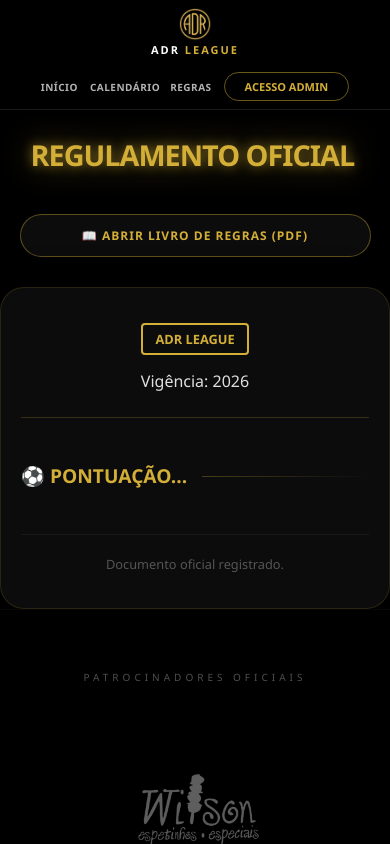
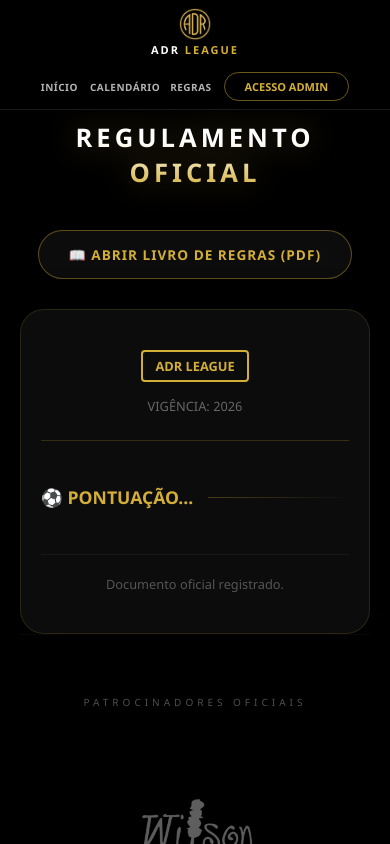
Before and after one commit to Andre2117-maker/ADR_league, a React (Vite) app: page /regras in a window 390 px wide. Built offline with nearby package versions, Linux system fonts and the light colour scheme; no server answers; the database is empty; a web font is replaced by a local one.

Commit message:
ajeite o page-title

```diff
--- a/src/components/Easter Egg/secret.css
+++ b/src/components/Easter Egg/secret.css
@@ -276,8 +276,4 @@
     transform: scale(0.98);
     border-color: var(--gold);
   }
-
-  h1 {
-    font-size: 1.2rem;
-  }
 }
--- a/src/pages/Calendar.jsx
+++ b/src/pages/Calendar.jsx
@@ -120,7 +120,7 @@
   return (
     <div className="page-container">
       <div className="glass-card">
-        <h1 className="page-title">Calendário da Temporada</h1>
+        <h1 className="page-title2">Calendário da Temporada</h1>
 
         <div className="calendar-wrapper">
           {/* WIDGET DO CALENDÁRIO */}
--- a/src/pages/Regras.jsx
+++ b/src/pages/Regras.jsx
@@ -44,7 +44,7 @@
 
   return (
     <div className="page-container1">
-      <h1 className="page-title">Regulamento Oficial</h1>
+      <h1 className="page-title1">Regulamento Oficial</h1>
 
       <div className="rules-wrapper">
         <div className="pdf-actions">
--- a/src/styles/Tabelas/rankingtable.css
+++ b/src/styles/Tabelas/rankingtable.css
@@ -61,14 +61,28 @@
 }
 
 .page-title {
-  color: #d4af37;
+  /* Reset de propriedades que bugam o print */
+  background: none !important;
+  -webkit-background-clip: initial !important;
+  background-clip: initial !important;
+  -webkit-text-fill-color: initial !important;
+
+  /* Cor base Dourada ADR */
+  color: #d4af37 !important;
+
+  /* Brilho */
   text-shadow: 0px 0px 12px rgba(212, 175, 55, 0.6);
+
   font-size: 28px;
   font-weight: 900;
-  text-align: center;
+  text-align: center; /* Centraliza o texto */
   text-transform: uppercase;
+  letter-spacing: 2px;
   margin-bottom: 20px;
-  margin-left: 160px;
+
+  /* CORREÇÃO AQUI: Removemos o margin-left que causava o desalinhamento */
+  margin-left: 0 !important;
+  width: 100%;
 }
 
 thead th {
--- a/src/styles/calendar.css
+++ b/src/styles/calendar.css
@@ -28,7 +28,7 @@
   box-shadow: 0 40px 100px rgba(0, 0, 0, 0.8);
 }
 
-.page-title {
+.page-title2 {
   text-align: left; /* Alinhamento moderno à esquerda */
   font-size: clamp(1.8rem, 5vw, 2.5rem);
   font-weight: 900;
--- a/src/styles/rules.css
+++ b/src/styles/rules.css
@@ -1,28 +1,33 @@
 /* =====================================================
-   RULES - ESTILO PREMIUM ELITE (REGULAMENTO)
+    RULES - ESTILO PREMIUM ELITE (REGULAMENTO)
    ===================================================== */
 
+/* Container Principal */
 .page-container1 {
   padding-top: 135px !important;
   padding-bottom: 50px;
+  padding-left: 20px;
+  padding-right: 20px;
   width: 100%;
   min-height: 100vh;
   background-color: #000;
   display: flex;
   flex-direction: column;
-  align-items: center; /* Centraliza o helper na tela */
+  align-items: center;
   box-sizing: border-box;
 }
 
+/* Helper para centralização */
 .content-center-helper {
   width: 100%;
-  max-width: 950px; /* Largura máxima do conteúdo das regras */
+  max-width: 950px;
   display: flex;
   flex-direction: column;
-  align-items: center; /* Centraliza Título, Botão e Papel verticalmente */
+  align-items: center;
 }
 
-.page-title {
+/* Título da Página */
+.page-title1 {
   width: 100%;
   background: linear-gradient(180deg, #ffffff 30%, #d4af37 100%);
   -webkit-background-clip: text;
@@ -34,19 +39,20 @@
   margin-bottom: 40px;
   font-weight: 900;
   filter: drop-shadow(0 0 15px rgba(212, 175, 55, 0.3));
-  padding-left: 560px;
+  text-align: center;
 }
 
+/* Wrapper das Regras */
 .rules-wrapper {
   width: 100%;
   max-width: 950px;
   display: flex;
   flex-direction: column;
-  align-items: center; /* Centraliza o botão do PDF e o papel */
+  align-items: center;
   animation: fadeIn 0.8s ease-out;
 }
 
-/* Botão do PDF - Melhoria no Mobile */
+/* Seção do Botão PDF */
 .pdf-actions {
   display: flex;
   justify-content: center;
@@ -57,7 +63,7 @@
 .pdf-download-btn {
   background: rgba(20, 20, 20, 0.6);
   color: #d4af37;
-  padding: 14px 25px;
+  padding: 14px 30px;
   border-radius: 50px;
   text-decoration: none;
   font-weight: 800;
@@ -65,11 +71,9 @@
   text-transform: uppercase;
   letter-spacing: 1px;
   border: 1px solid rgba(212, 175, 55, 0.4);
-  transition: all 0.3s ease;
+  transition: all 0.3s cubic-bezier(0.4, 0, 0.2, 1);
   backdrop-filter: blur(5px);
   text-align: center;
-  display: inline-block;
-  white-space: nowrap; /* Impede que o texto quebre em duas linhas no mobile */
 }
 
 .pdf-download-btn:hover {
@@ -79,7 +83,7 @@
   box-shadow: 0 10px 25px rgba(212, 175, 55, 0.4);
 }
 
-/* O Papel (Glassmorphism) */
+/* O "Papel" das Regras (Glassmorphism) */
 .rules-paper {
   background: rgba(15, 15, 15, 0.8);
   backdrop-filter: blur(15px);
@@ -94,7 +98,7 @@
   box-sizing: border-box;
 }
 
-/* Cabeçalho do Doc */
+/* Cabeçalho do Documento Interno */
 .rules-header {
   display: flex;
   justify-content: space-between;
@@ -114,24 +118,32 @@
   border-radius: 4px;
 }
 
-/* Estilo do Conteúdo */
+.doc-date {
+  font-size: 0.8rem;
+  color: #666;
+  text-transform: uppercase;
+}
+
+/* --- ESTILIZAÇÃO DO CONTEÚDO (TEXTO) --- */
 .rules-content {
   line-height: 1.9;
   text-align: left;
 }
 
+/* Títulos das Seções (Ex: 1. PONTUAÇÃO) */
 .rule-section {
   font-weight: 800;
-  font-size: 1.2rem;
+  font-size: 1.25rem;
   margin-top: 35px;
   margin-bottom: 15px;
-  color: #d4af37;
+  color: #d4af37; /* Dourado ADR */
   text-transform: uppercase;
   display: flex;
   align-items: center;
   gap: 15px;
 }
 
+/* Linha dourada que segue o título da seção */
 .rule-section::after {
   content: "";
   flex: 1;
@@ -139,15 +151,38 @@
   background: linear-gradient(90deg, rgba(212, 175, 55, 0.3), transparent);
 }
 
+/* Itens das Regras (Texto comum ou listas) */
 .rule-item {
   margin-left: 5px;
   color: #bbb;
   padding: 8px 0 8px 20px;
-  font-size: 1rem;
-  border-left: 2px solid rgba(212, 175, 55, 0.1);
+  font-size: 1.05rem;
+  border-left: 2px solid rgba(212, 175, 55, 0.1); /* Bordas sutis laterais */
+  transition: all 0.3s ease;
 }
 
-/* Status de Salvamento */
+.rule-item:hover {
+  color: #fff;
+  border-left-color: rgba(212, 175, 55, 0.5);
+  background: rgba(255, 255, 255, 0.02);
+}
+
+/* Área de Edição (Admin) */
+.rules-textarea {
+  width: 100%;
+  min-height: 500px;
+  background: rgba(0, 0, 0, 0.3);
+  border: 1px dashed rgba(212, 175, 55, 0.3);
+  color: #fff;
+  padding: 20px;
+  border-radius: 12px;
+  outline: none;
+  font-family: inherit;
+  font-size: 1.1rem;
+  resize: vertical;
+}
+
+/* Rodapé do Papel */
 .rules-footer {
   margin-top: 40px;
   padding-top: 20px;
@@ -162,29 +197,36 @@
   animation: blink 1s infinite;
 }
 
-@keyframes blink {
-  50% {
-    opacity: 0.5;
+/* Animações */
+@keyframes fadeIn {
+  from {
+    opacity: 0;
+    transform: translateY(20px);
+  }
+  to {
+    opacity: 1;
+    transform: translateY(0);
   }
 }
 
-/* --- RESPONSIVIDADE (MOBILE) --- */
+@keyframes blink {
+  50% {
+    opacity: 0.4;
+  }
+}
+
+/* --- RESPONSIVIDADE --- */
 @media (max-width: 768px) {
-  .page-title {
-    font-size: 1.6rem;
-    letter-spacing: 2px;
-    padding-left: 18px;
+  .page-container1 {
+    padding-top: 120px !important;
   }
 
-  .pdf-download-btn {
-    font-size: 0.75rem;
-    padding: 12px 20px;
-    width: 90%; /* Botão quase largura total no celular para não quebrar */
-    white-space: normal; /* No celular muito pequeno, permite quebrar se necessário */
+  .page-title1 {
+    font-size: 1.6rem;
   }
 
   .rules-paper {
-    padding: 35px 20px;
+    padding: 40px 20px;
   }
 
   .rules-header {
@@ -192,4 +234,13 @@
     gap: 15px;
     text-align: center;
   }
+
+  .rule-section {
+    font-size: 1.1rem;
+  }
+
+  .rule-item {
+    font-size: 0.95rem;
+    padding-left: 15px;
+  }
 }
```
